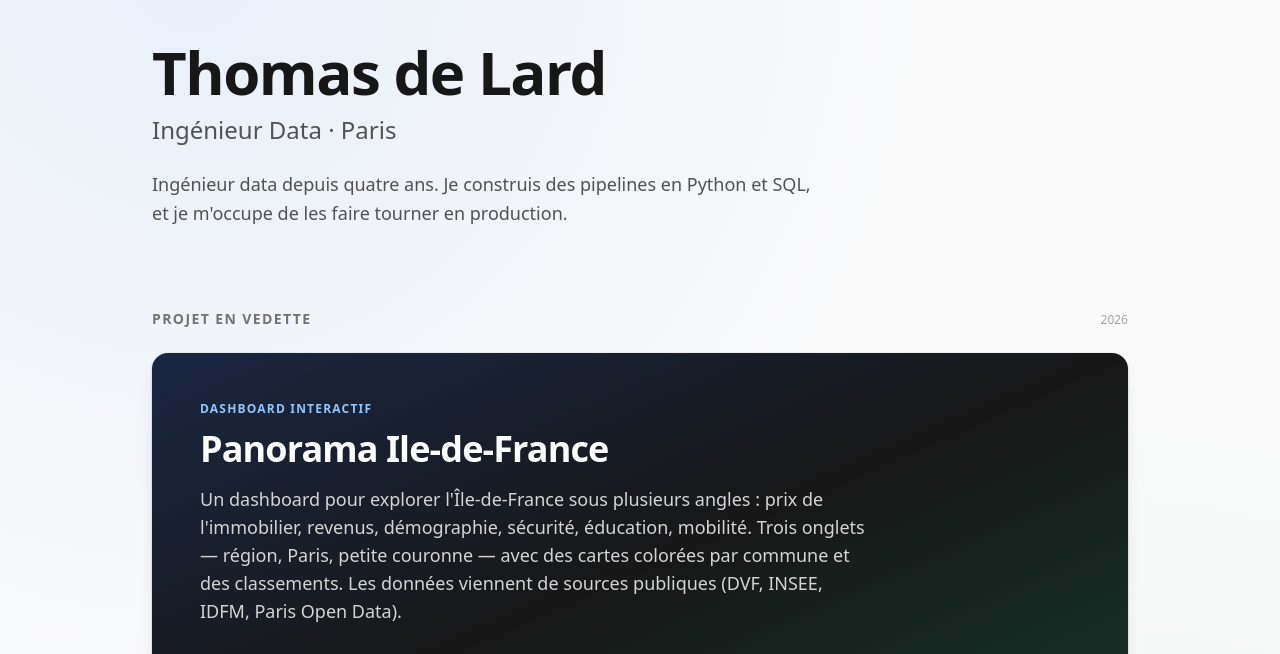
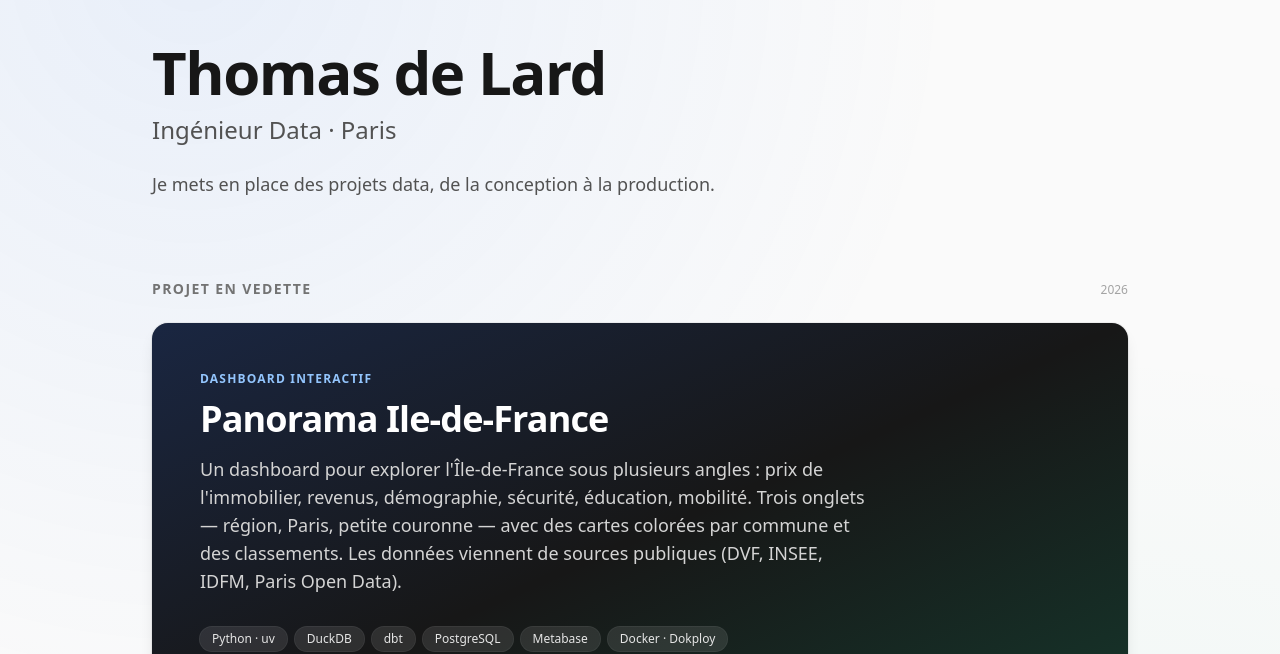
Before and after one commit to thomasdlr/panorama_idf, a plain HTML site: page landing/index.html in a window 1280 px wide. Shown: the part 106-760 px from the top of the page. Drawn offline with nearby package versions, Linux system fonts and the light colour scheme.

Commit message:
update landing page catchphrase

```diff
--- a/landing/index.html
+++ b/landing/index.html
@@ -74,8 +74,7 @@
             Ingénieur Data · Paris
           </p>
           <p class="mt-6 max-w-2xl text-lg leading-relaxed text-neutral-600">
-            Ingénieur data depuis quatre ans. Je construis des pipelines en
-            Python et SQL, et je m'occupe de les faire tourner en production.
+            Je mets en place des projets data, de la conception à la production.
           </p>
         </header>
 
```
